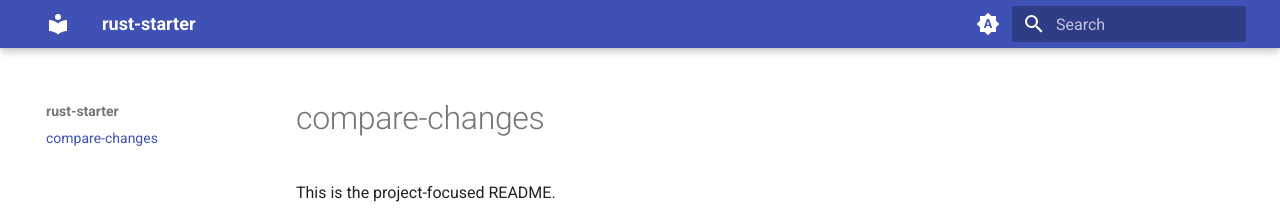
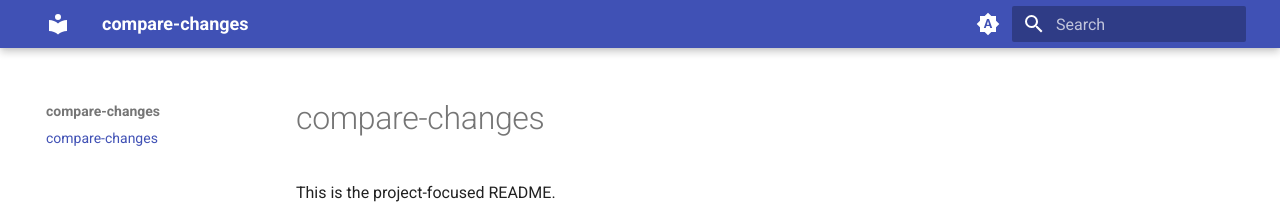
Before and after one commit to anttiharju/compare-changes, an MkDocs documentation site: the page built from docs/README.md, in a window 1280 px wide. Shown: the top 208 px of the page. Built offline with MkDocs 1.6.1 and Material for MkDocs 9.7.7, drawn with Linux system fonts in a browser that asks for light colours.

Commit message:
Fix rust-starter remnants

```diff
--- a/mkdocs.yml
+++ b/mkdocs.yml
@@ -1,4 +1,4 @@
-site_name: rust-starter
+site_name: compare-changes
 theme:
   name: material
   features:
```
Also changed, not shown: 1 other file.
